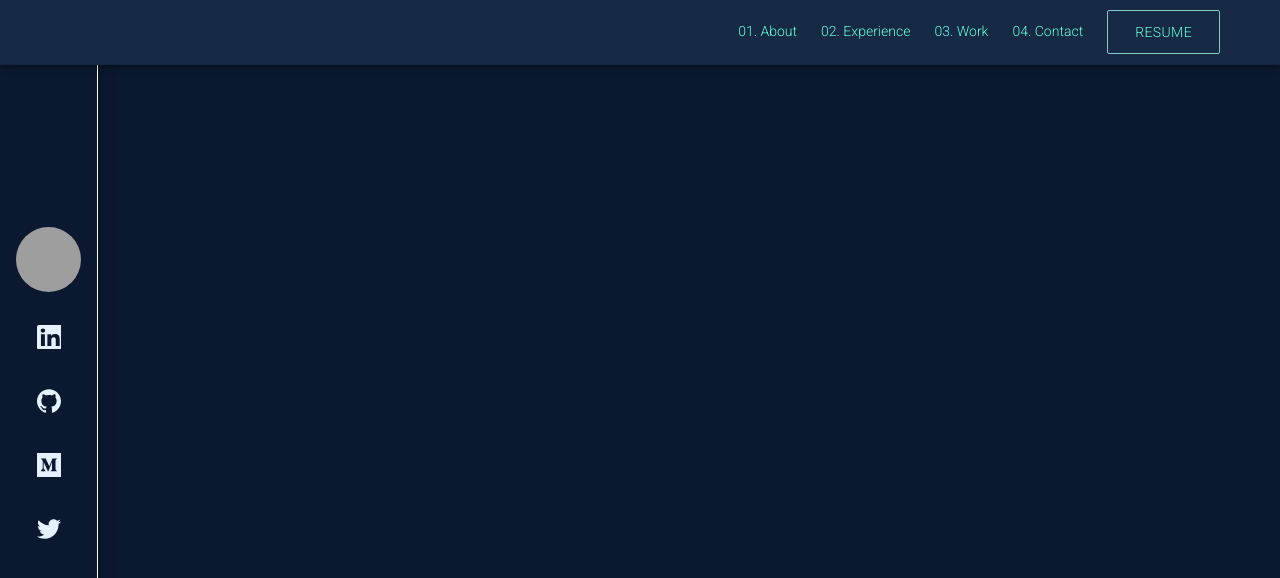
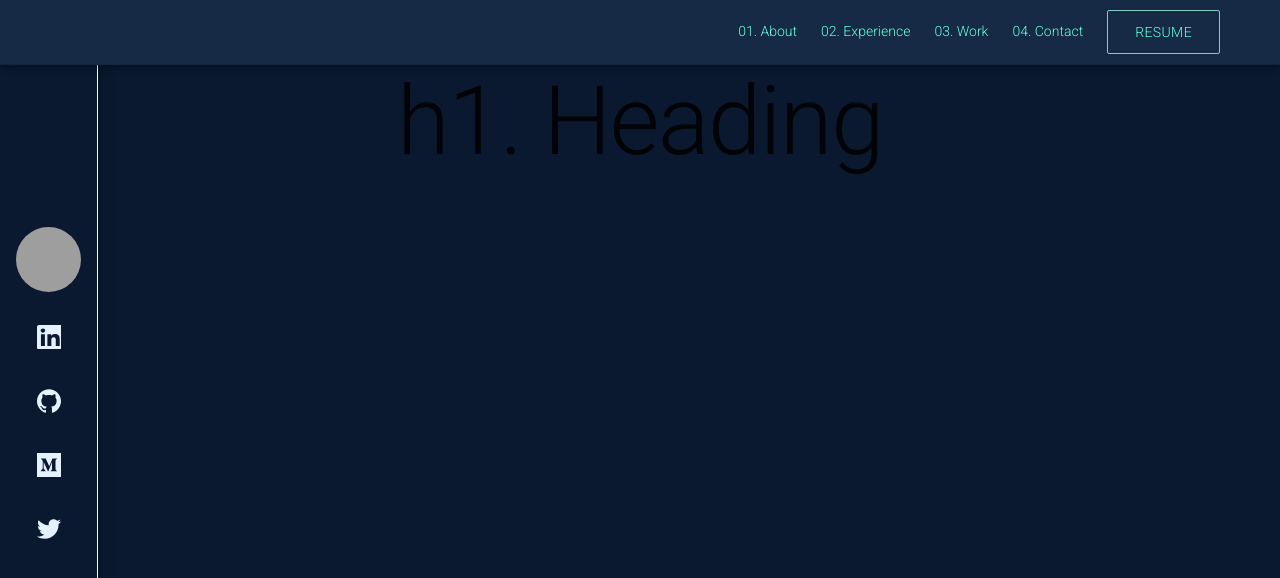
Before and after one commit to nimit95/Personal-Website, a React (Create React App) app: page / in a window 1280 px wide. Shown: the top 578 px of the page. Built offline with nearby package versions, Linux system fonts and the light colour scheme; grey boxes are pictures that could not be loaded.

Commit message:
heading to center
Signed-off-by: Nimit <nimitagg95@gmail.com>

```diff
--- a/src/HomePage.jsx
+++ b/src/HomePage.jsx
@@ -1,8 +1,38 @@
 import React from "react";
+import Typography from "@material-ui/core/Typography";
+import {makeStyles, Grid } from "@material-ui/core";
+
+const useStyle = makeStyles(theme=>({
+  root: {
+    flexGrow: 1,
+    width: '100%',
+    display:'flex',
+    justifyContent:'center'
+  },
+  typography: {
+    align: "center"
+  }
+}));
 
 function HomePage() {
+  const classes = useStyle();
   return (
-    <></>
+    // <div className={classes.root}>
+      <Grid
+        container
+        spacing={0}
+        direction="column"
+        alignItems="center"
+      >
+
+        <Grid item xs={6}>
+          <Typography variant="h1" component="h2" gutterBottom  className={classes.typography}>
+            h1. Heading
+          </Typography>
+        </Grid>
+      </Grid>
+
+    // </div>
   )
 }
 
--- a/src/MainContent.jsx
+++ b/src/MainContent.jsx
@@ -7,15 +7,12 @@ import HomePage from './HomePage';
 
 import {useTransition, animated} from 'react-spring'
 
-import {Container, makeStyles, Grid} from '@material-ui/core'
+import {Container, makeStyles, Grid, Paper} from '@material-ui/core'
 
 
 const useStyles = makeStyles(theme => ({
   // Load app bar information from the theme
-  toolbar: theme.mixins.toolbar,
-  root: {
-    flexGrow: 1,
-  }
+  root: theme.mixins.toolbar,
 }));
 
 
@@ -65,8 +62,8 @@ function Viewpager() {
 function MainContent() {
   const classes = useStyles();
   return (
-    <Container className={`${classes.toolbar}`}>
-      <HomePage />
+    <Container className={classes.root}>
+      <HomePage/>
     </Container>
   )
 }
```
